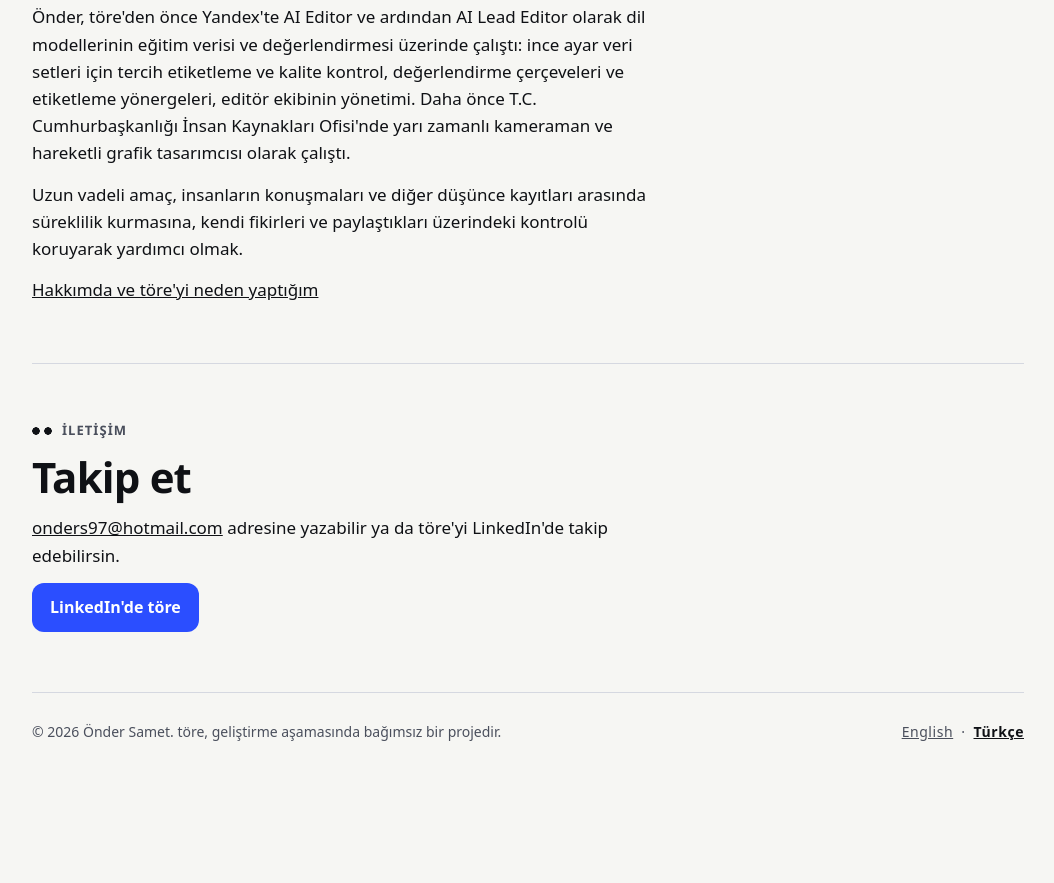
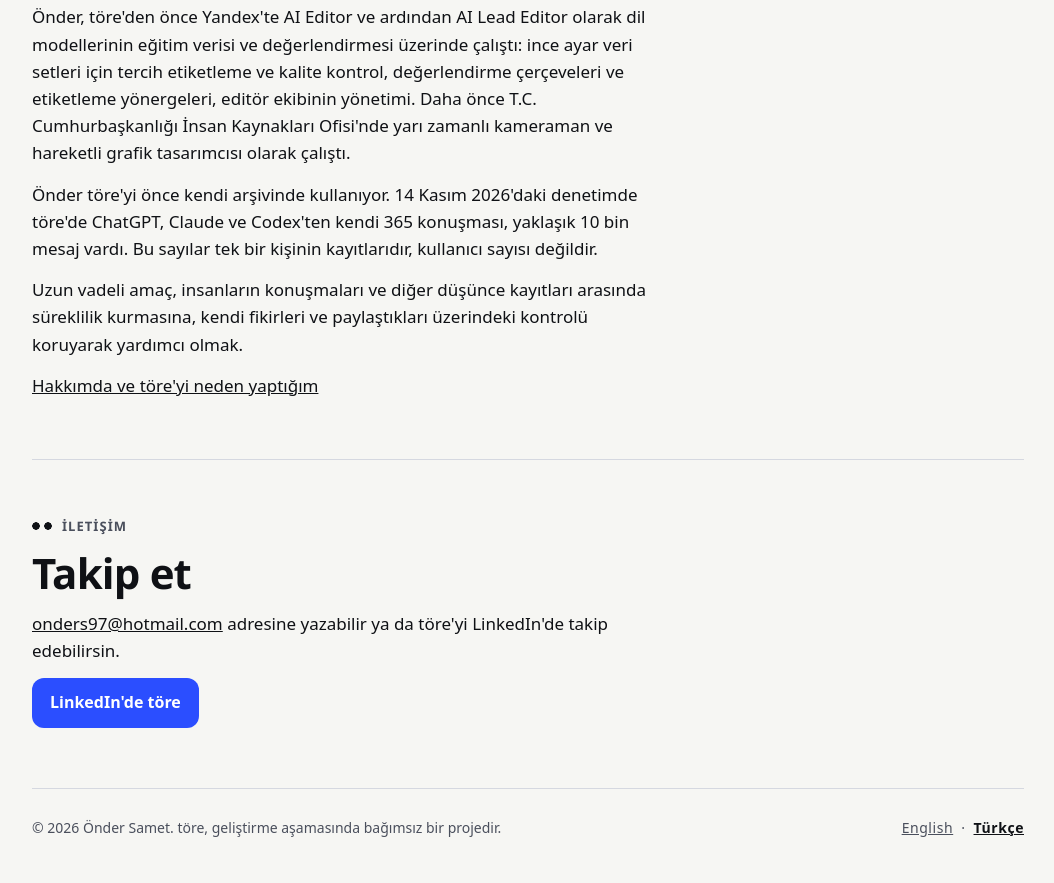
Before and after one commit to ondersamet97/tore-site, a plain HTML site: page tr/index.html in a window 1280 px wide. Shown: the part 5937-6820 px from the top of the page, without its empty margins (112-1166 px from the left). Before the commit the page ends 6725 px from the top, so only its background shows below. Drawn offline with Linux system fonts and the light colour scheme.

Commit message:
Say that töre is used on the author's own archive
Co-Authored-By: Claude Fable 5.2 <noreply@anthropic.com>

```diff
--- a/tr/index.html
+++ b/tr/index.html
@@ -128,6 +128,7 @@
       <h2>Bağımsız bir proje</h2>
       <p>töre, Bilkent Üniversitesi İletişim ve Tasarımı mezunu Önder Samet'in bağımsız projesidir. AI araçlarının desteğiyle geliştiriliyor; ürün yönünü, kullanıcı deneyimini ve özellik kararlarını Önder belirliyor.</p>
       <p>Önder, töre'den önce Yandex'te AI Editor ve ardından AI Lead Editor olarak dil modellerinin eğitim verisi ve değerlendirmesi üzerinde çalıştı: ince ayar veri setleri için tercih etiketleme ve kalite kontrol, değerlendirme çerçeveleri ve etiketleme yönergeleri, editör ekibinin yönetimi. Daha önce T.C. Cumhurbaşkanlığı İnsan Kaynakları Ofisi'nde yarı zamanlı kameraman ve hareketli grafik tasarımcısı olarak çalıştı.</p>
+      <p>Önder töre'yi önce kendi arşivinde kullanıyor. 14 Kasım 2026'daki denetimde töre'de ChatGPT, Claude ve Codex'ten kendi 365 konuşması, yaklaşık 10 bin mesaj vardı. Bu sayılar tek bir kişinin kayıtlarıdır, kullanıcı sayısı değildir.</p>
       <p>Uzun vadeli amaç, insanların konuşmaları ve diğer düşünce kayıtları arasında süreklilik kurmasına, kendi fikirleri ve paylaştıkları üzerindeki kontrolü koruyarak yardımcı olmak.</p>
       <p><a href="https://github.com/ondersamet97/tore/blob/main/ABOUT.md" rel="noopener">Hakkımda ve töre'yi neden yaptığım</a></p>
     </section>
```
Also changed, not shown: index.html (+1 -0 lines).
